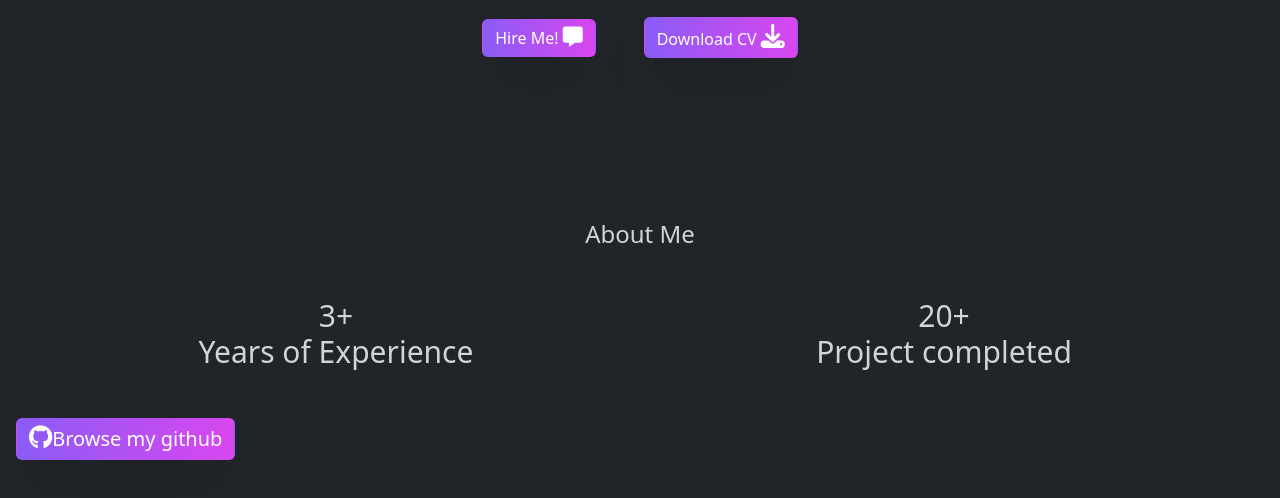
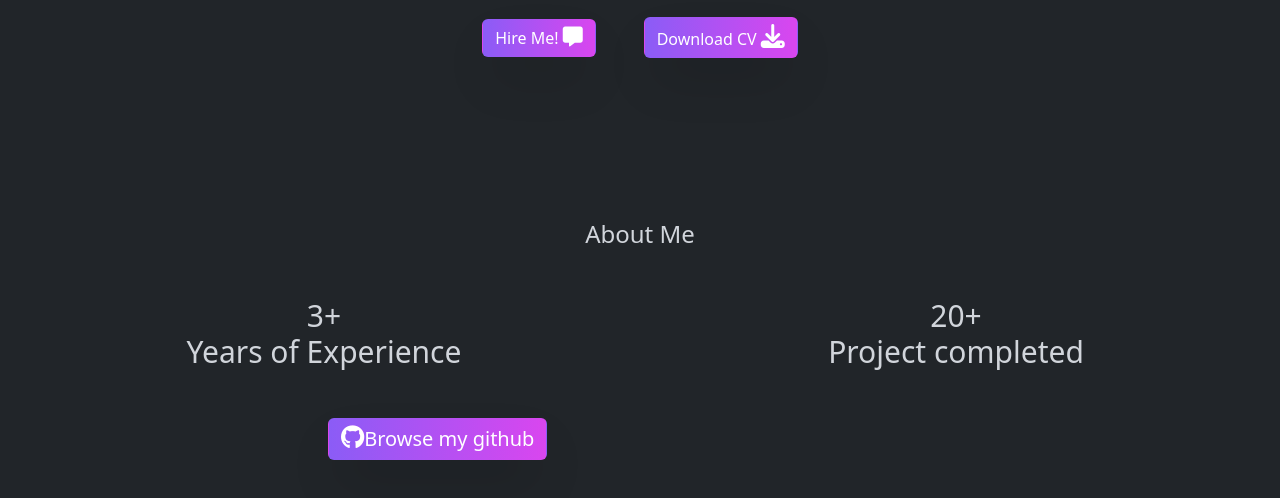
Before and after one commit to raihanchowdhury01/professional_portfolio, a website: page index.html in a window 1280 px wide. Shown: the part 855-1353 px from the top of the page. Drawn offline with nearby package versions, Linux system fonts and the light colour scheme.

Commit message:
git button coustomize

```diff
--- a/index.html
+++ b/index.html
@@ -69,7 +69,7 @@
         <!-- about section design -->
         <div class="mt-40 px-3">
             <p class="text-2xl text-gray-300 text-center">About Me</p>
-            <div class="about text-gray-300 text-3xl mt-5 grid grid-cols-2 text-center px-3">
+            <div class="about text-gray-300 text-3xl mt-5 grid grid-cols-2 gap-5 text-center px-3">
                 <div>
                     <span id="experience">0</span>+ <p>Years of Experience</p>
                 </div>
@@ -78,7 +78,7 @@
                 </div>
             </div>
             <div class="text-gray-300 items-center mt-5">
-                <button class=" btn btn-group bg-gradient-to-r from-violet-500 to-fuchsia-500 text-white shadow-2xl text-xl mx-auto"><i class="fa-brands fa-github  text-2xl bg-gradient-to-r from-violet-500 to-fuchsia-500 bg-clip-text text-transparent bg-center bg-cover text-white"></i> Browse my github</button>
+                <button class=" btn btn-group bg-gradient-to-r from-violet-500 to-fuchsia-500 text-white shadow-2xl text-xl mx-[25%]"><i class="fa-brands fa-github  text-2xl bg-gradient-to-r from-violet-500 to-fuchsia-500 bg-clip-text text-transparent bg-center bg-cover text-white"></i> Browse my github</button>
             </div>
         </div>
 
```
Also changed, not shown: output.css.
